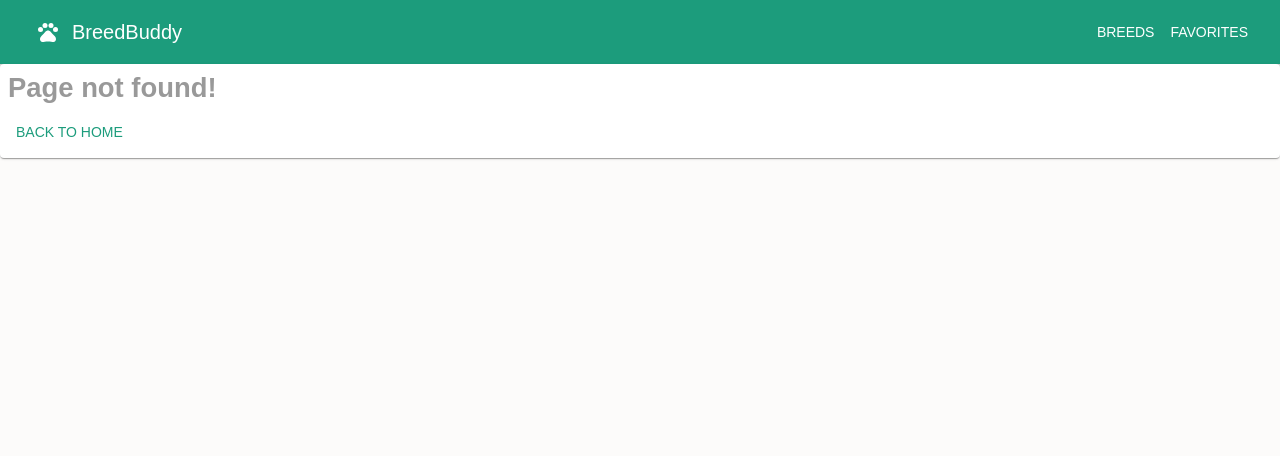
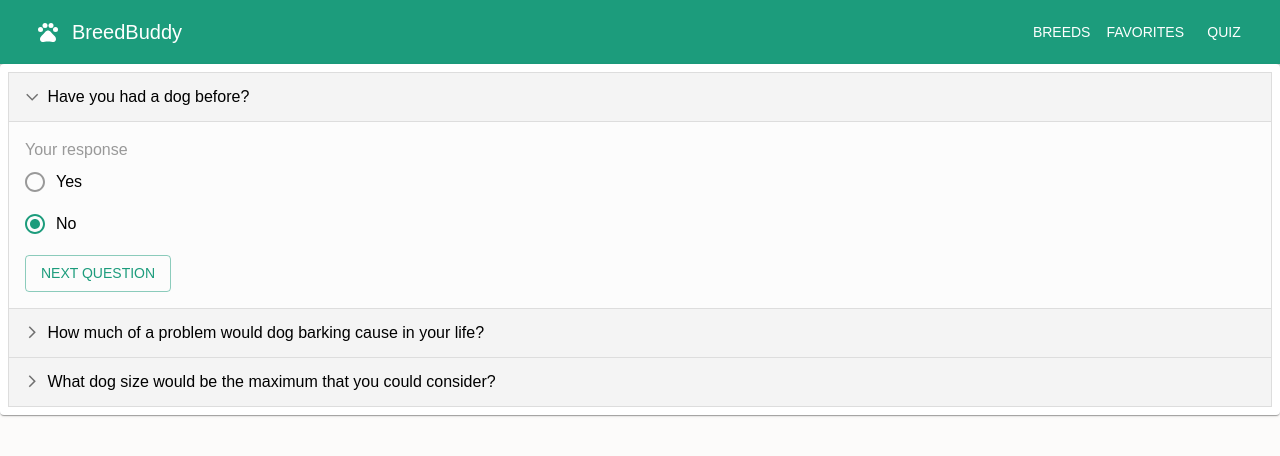
Before and after one commit to r4ndr4s4/frontend-homework, a React (Vite) app: page /quiz in a window 1280 px wide. Before the commit this address had no page. Shown: the top 456 px of the page. Built offline with nearby package versions, Linux system fonts and the light colour scheme; what envalid would draw is missing.

Commit message:
feat: init quiz

```diff
--- a/src/components/Menu.tsx
+++ b/src/components/Menu.tsx
@@ -34,6 +34,10 @@ function Menu() {
           <Button color="inherit" onClick={() => navigate('/breeds/favorites')}>
             Favorites
           </Button>
+
+          <Button color="inherit" onClick={() => navigate('/quiz')}>
+            Quiz
+          </Button>
         </Toolbar>
       </AppBar>
     </Box>
--- /dev/null
+++ b/src/components/Quiz/Accordion.tsx
@@ -0,0 +1,124 @@
+import * as React from 'react';
+import { styled } from '@mui/material/styles';
+import ArrowForwardIosSharpIcon from '@mui/icons-material/ArrowForwardIosSharp';
+import MuiAccordion, { AccordionProps } from '@mui/material/Accordion';
+import MuiAccordionSummary, { AccordionSummaryProps } from '@mui/material/AccordionSummary';
+import MuiAccordionDetails from '@mui/material/AccordionDetails';
+import Typography from '@mui/material/Typography';
+import { useState } from 'react';
+import { Button } from '@mui/material';
+import Radio from '@mui/material/Radio';
+import RadioGroup from '@mui/material/RadioGroup';
+import FormControlLabel from '@mui/material/FormControlLabel';
+import FormControl from '@mui/material/FormControl';
+import FormLabel from '@mui/material/FormLabel';
+
+const StyledAccordion = styled((props: AccordionProps) => (
+  <MuiAccordion disableGutters elevation={0} square {...props} />
+))(({ theme }) => ({
+  border: `1px solid ${theme.palette.divider}`,
+  '&:not(:last-child)': {
+    borderBottom: 0,
+  },
+  '&::before': {
+    display: 'none',
+  },
+}));
+
+const AccordionSummary = styled((props: AccordionSummaryProps) => (
+  <MuiAccordionSummary expandIcon={<ArrowForwardIosSharpIcon sx={{ fontSize: '0.9rem' }} />} {...props} />
+))(({ theme }) => ({
+  backgroundColor: 'rgba(0, 0, 0, .03)',
+  flexDirection: 'row-reverse',
+  '& .MuiAccordionSummary-expandIconWrapper.Mui-expanded': {
+    transform: 'rotate(90deg)',
+  },
+  '& .MuiAccordionSummary-content': {
+    marginLeft: theme.spacing(1),
+  },
+  ...theme.applyStyles('dark', {
+    backgroundColor: 'rgba(255, 255, 255, .05)',
+  }),
+}));
+
+const AccordionDetails = styled(MuiAccordionDetails)(({ theme }) => ({
+  padding: theme.spacing(2),
+  borderTop: '1px solid rgba(0, 0, 0, .125)',
+}));
+
+function Accordion({ setShowResults }: { setShowResults: (showResults: boolean) => void }) {
+  const [expanded, setExpanded] = useState<string | false>('panel1');
+
+  const handleChange = (panel: string) => (_: React.SyntheticEvent, newExpanded: boolean) => {
+    setExpanded(newExpanded ? panel : false);
+  };
+
+  return (
+    <>
+      <StyledAccordion expanded={expanded === 'panel1'} onChange={handleChange('panel1')}>
+        <AccordionSummary>
+          <Typography>Have you had a dog before?</Typography>
+        </AccordionSummary>
+        <AccordionDetails>
+          <Typography>
+            <FormControl>
+              <FormLabel>Your response</FormLabel>
+              <RadioGroup defaultValue="no">
+                <FormControlLabel value="yes" control={<Radio />} label="Yes" />
+                <FormControlLabel value="no" control={<Radio />} label="No" />
+              </RadioGroup>
+            </FormControl>
+          </Typography>
+
+          <Button variant="outlined" sx={{ mt: '10px' }} onClick={() => setExpanded('panel2')}>
+            Next question
+          </Button>
+        </AccordionDetails>
+      </StyledAccordion>
+      <StyledAccordion expanded={expanded === 'panel2'} onChange={handleChange('panel2')}>
+        <AccordionSummary>
+          <Typography>How much of a problem would dog barking cause in your life?</Typography>
+        </AccordionSummary>
+        <AccordionDetails>
+          <Typography>
+            <FormControl>
+              <FormLabel>Your response</FormLabel>
+              <RadioGroup defaultValue="neutral">
+                <FormControlLabel value="hate" control={<Radio />} label="I can't bare it" />
+                <FormControlLabel value="neutral" control={<Radio />} label="I'm neutral" />
+                <FormControlLabel value="like" control={<Radio />} label="I like barking" />
+              </RadioGroup>
+            </FormControl>
+          </Typography>
+
+          <Button variant="outlined" sx={{ mt: '10px' }} onClick={() => setExpanded('panel3')}>
+            Next question
+          </Button>
+        </AccordionDetails>
+      </StyledAccordion>
+      <StyledAccordion expanded={expanded === 'panel3'} onChange={handleChange('panel3')}>
+        <AccordionSummary>
+          <Typography>What dog size would be the maximum that you could consider?</Typography>
+        </AccordionSummary>
+        <AccordionDetails>
+          <Typography>
+            <FormControl>
+              <FormLabel>Your response</FormLabel>
+              <RadioGroup defaultValue="medium">
+                <FormControlLabel value="large" control={<Radio />} label="< Large" />
+                <FormControlLabel value="medium" control={<Radio />} label="< Medium" />
+                <FormControlLabel value="small" control={<Radio />} label="< Small" />
+              </RadioGroup>
+            </FormControl>
+          </Typography>
+
+          <Button variant="contained" sx={{ mt: '10px' }} onClick={() => setShowResults(true)}>
+            Show results
+          </Button>
+        </AccordionDetails>
+      </StyledAccordion>
+    </>
+  );
+}
+
+export default Accordion;
--- /dev/null
+++ b/src/components/Quiz/Results.tsx
@@ -0,0 +1,26 @@
+import Card from '@mui/material/Card';
+import CardContent from '@mui/material/CardContent';
+import CardMedia from '@mui/material/CardMedia';
+import Typography from '@mui/material/Typography';
+
+function Results() {
+  return (
+    <Card sx={{ maxWidth: 640 }}>
+      <CardMedia sx={{ width: 640, height: 480 }} image="/Emma.jpg" title="Emma" />
+      <CardContent>
+        <Typography gutterBottom variant="h5" component="div">
+          This is Emma, my dog. She is a 10-month-old medium-sized poodle.
+        </Typography>
+        <Typography variant="body2" sx={{ color: 'text.secondary' }}>
+          She is very friendly and loves to play with other dogs. She doesn't shed much and is hypoallergenic. She is a
+          great choice for families with children. She doesn't bark much and is very easy to train.
+        </Typography>
+        <Typography variant="body2" sx={{ color: 'text.secondary' }}>
+          However, she needs regular grooming and exercise. Still, 10/10 would recommend poodles.
+        </Typography>
+      </CardContent>
+    </Card>
+  );
+}
+
+export default Results;
--- a/src/main.tsx
+++ b/src/main.tsx
@@ -22,7 +22,7 @@ ReactDOM.createRoot(document.getElementById('root') as HTMLElement).render(
           <AppThemeProvider>
             <App />
             <Analytics />
-            <ReactQueryDevtools initialIsOpen={false} buttonPosition="top-right" />
+            <ReactQueryDevtools initialIsOpen={false} buttonPosition="top-left" />
           </AppThemeProvider>
         </QueryClientProvider>
       </Provider>
--- /dev/null
+++ b/src/pages/Quiz.tsx
@@ -0,0 +1,13 @@
+import { useState } from 'react';
+
+import Container from '@/components/Container';
+import Accordion from '@/components/Quiz/Accordion';
+import Results from '@/components/Quiz/Results';
+
+function QuizPage() {
+  const [showResults, setShowResults] = useState(false);
+
+  return <Container>{showResults ? <Results /> : <Accordion setShowResults={setShowResults} />}</Container>;
+}
+
+export default QuizPage;
--- a/src/routes/Routing.tsx
+++ b/src/routes/Routing.tsx
@@ -5,6 +5,7 @@ import BreedsPage from '@/pages/Breeds';
 import BreedPage from '@/pages/Breed';
 import FavoritesPage from '@/pages/Favorites';
 import NotFound from '@/components/NotFound';
+import QuizPage from '@/pages/Quiz';
 
 function Routing() {
   return (
@@ -18,6 +19,8 @@ function Routing() {
         <Route path="favorites" element={<FavoritesPage />} />
       </Route>
 
+      <Route path="quiz" element={<QuizPage />} />
+
       <Route path="*" element={<NotFound />} />
     </Routes>
   );
```
Also changed, not shown: public/Emma.jpg (added).
